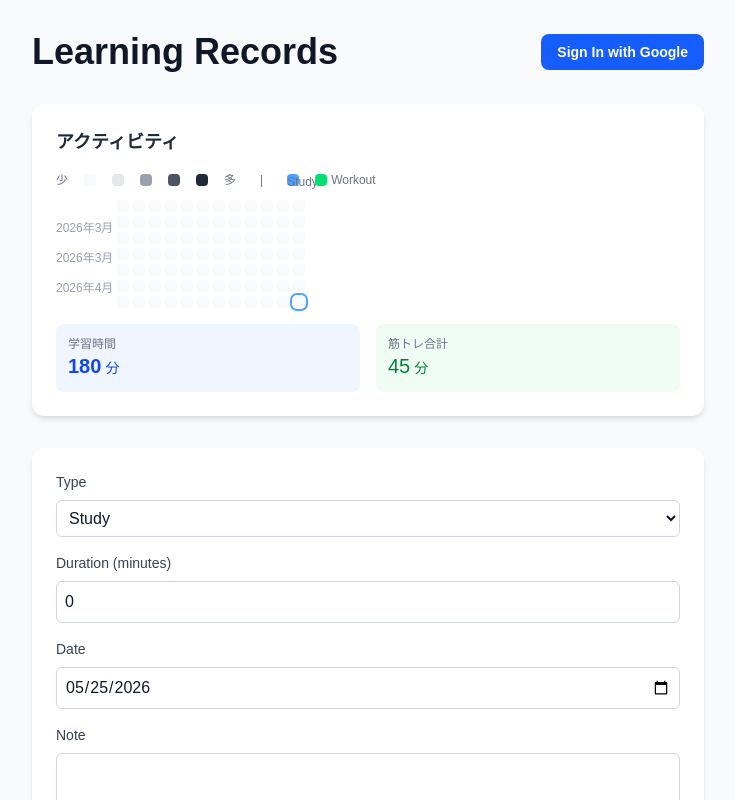
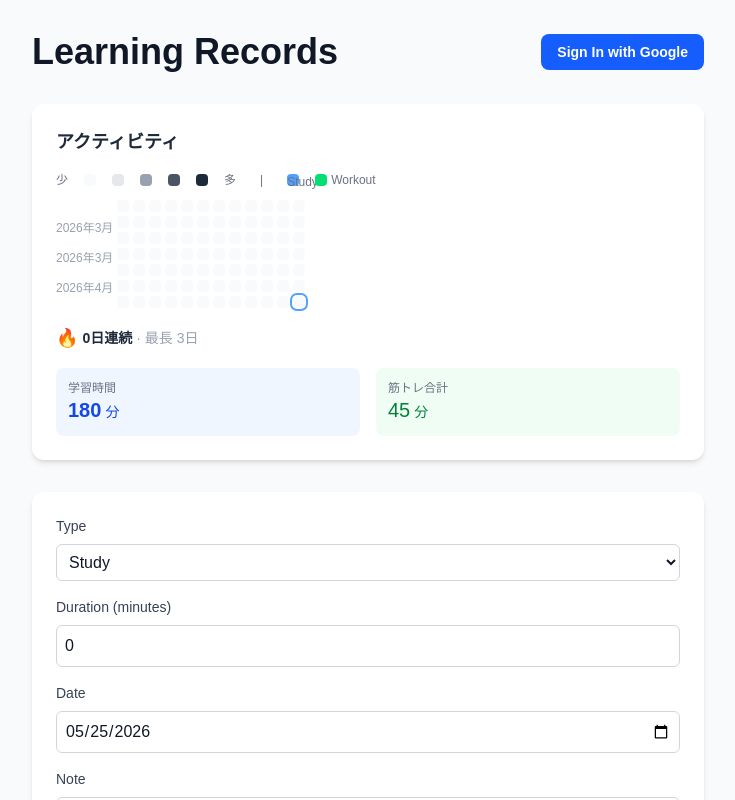
Before and after one commit to LJDJGC/routine-tracker, a Next.js app: page / in a window 1280 px wide. Shown: the top 800 px of the page, without its empty margins (272-1007 px from the left). Built offline with nearby package versions, Linux system fonts and the light colour scheme; no server answers.

Commit message:
feat: ストリーク表示（現在の連続日数 + 最長記録）

```diff
--- a/src/components/GrassCalendar.tsx
+++ b/src/components/GrassCalendar.tsx
@@ -92,6 +92,54 @@ function formatMonthLabel(date: Date): string {
 
 const WEEKDAY_LABELS = ["月", "火", "水", "木", "金", "土", "日"];
 
+function dateKey(d: Date): string {
+    return `${d.getFullYear()}-${String(d.getMonth() + 1).padStart(2, "0")}-${String(d.getDate()).padStart(2, "0")}`;
+}
+
+// 今日から過去に遡って、連続で活動した日数を数える
+function getCurrentStreak(dayMap: Map<string, DayData>): number {
+    const today = new Date();
+    today.setHours(0, 0, 0, 0);
+    let streak = 0;
+    for (let i = 0; i < 365; i++) {
+        const d = new Date(today);
+        d.setDate(d.getDate() - i);
+        const day = dayMap.get(dateKey(d));
+        if (day && day.total > 0) {
+            streak++;
+        } else {
+            break;
+        }
+    }
+    return streak;
+}
+
+// 全期間で最長の連続日数を求める
+function getLongestStreak(dayMap: Map<string, DayData>): number {
+    if (dayMap.size === 0) return 0;
+
+    const dates = Array.from(dayMap.keys()).sort();
+    const earliest = new Date(dates[0]);
+    const today = new Date();
+    today.setHours(0, 0, 0, 0);
+
+    let longest = 0;
+    let current = 0;
+    const d = new Date(earliest);
+
+    while (d <= today) {
+        const day = dayMap.get(dateKey(d));
+        if (day && day.total > 0) {
+            current++;
+            if (current > longest) longest = current;
+        } else {
+            current = 0;
+        }
+        d.setDate(d.getDate() + 1);
+    }
+    return longest;
+}
+
 type Props = {
     sessions: Session[];
     weeks?: number;
@@ -145,9 +193,10 @@ export default function GrassCalender({ sessions, weeks = 12 }: Props) {
         return labels;
     }, [weeksList]);
 
-    function dateKey(d: Date): string {
-        return `${d.getFullYear()}-${String(d.getMonth() + 1).padStart(2, "0")}-${String(d.getDate()).padStart(2, "0")}`;
-    }
+    const { currentStreak, longestStreak } = useMemo(() => ({
+        currentStreak: getCurrentStreak(dayMap),
+        longestStreak: getLongestStreak(dayMap),
+    }), [dayMap]);
 
     return (
         <div className="rounded-xl bg-white p-6 shadow-md dark:bg-zinc-900">
@@ -214,6 +263,21 @@ export default function GrassCalender({ sessions, weeks = 12 }: Props) {
                 </div>
             </div>
 
+            {/* ストリーク */}
+            {dayMap.size > 0 && (
+                <div className="mt-4 flex items-center gap-4 text-sm">
+                    <span className="flex items-center gap-1">
+                        <span className="text-lg">🔥</span>
+                        <span className="font-semibold text-gray-800 dark:text-zinc-200">
+                            {currentStreak}日連続
+                        </span>
+                        <span className="text-gray-400 dark:text-zinc-500">
+                            · 最長 {longestStreak}日
+                        </span>
+                    </span>
+                </div>
+            )}
+
             {/* サマリー */}
             {dayMap.size > 0 && (
                 <div className="mt-4 grid grid-cols-2 gap-4 text-sm">
```
